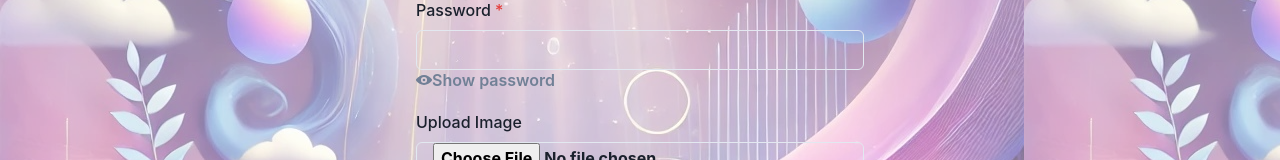
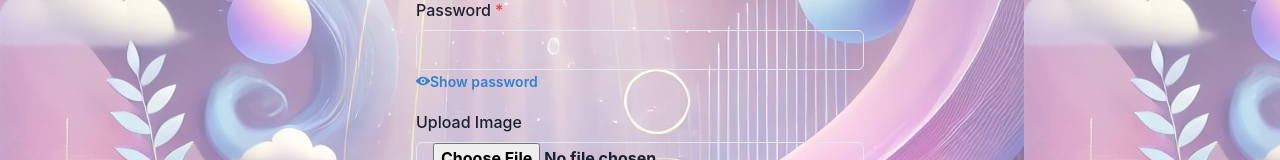
Before and after one commit to aelyakoubi/website, a React (Vite) app in the folder frontend/: page /signup in a window 1280 px wide. Shown: the part 378-538 px from the top of the page. Built offline with nearby package versions, Linux system fonts and the light colour scheme.

Commit message:
many modified files and succesfully signup logic

```diff
--- a/frontend/src/pages/SignUpPage.jsx
+++ b/frontend/src/pages/SignUpPage.jsx
@@ -38,23 +38,20 @@ const SignUpPage = () => {
     setErrorMessage(''); // Reset error message
     setSuccessMessage(''); // Reset success message
 
-    const { name, email, username, password, image } = formData; // Use 'image' here
+    const { name, email, username, password, imageFile } = formData; // Correctly use 'imageFile' here
 
     try {
-      await handleSignUp(name, email, username, password, image); // Pass 'image'
+      await handleSignUp(name, email, username, password, imageFile); // Pass 'imageFile'
       setSuccessMessage('Sign-up successful! Redirecting...');
 
       setTimeout(() => {
         navigate('/'); // Redirect to the homepage after 2 seconds
       }, 2000);
-
     } catch (error) {
       console.error("Sign-up error:", error); // Log the error for debugging
       setErrorMessage(error.response?.data?.message || 'Sign-up failed. Please try again.');
     }
   };
-
-
 
   return (
     <Box maxW="md" mx="auto" mt={10}>
@@ -67,7 +64,7 @@ const SignUpPage = () => {
             <Input
               type="text"
               name="name"
-               fontWeight="bold"
+              fontWeight="bold"
               value={formData.name}
               onChange={handleInputChange}
               required
@@ -78,7 +75,7 @@ const SignUpPage = () => {
             <Input
               type="email"
               name="email"
-               fontWeight="bold"
+              fontWeight="bold"
               value={formData.email}
               onChange={handleInputChange}
               required
@@ -89,7 +86,7 @@ const SignUpPage = () => {
             <Input
               type="text"
               name="username"
-               fontWeight="bold"
+              fontWeight="bold"
               value={formData.username}
               onChange={handleInputChange}
               required
@@ -100,12 +97,18 @@ const SignUpPage = () => {
             <Input
               type={showPassword ? 'text' : 'password'} // Toggle password visibility
               name="password"
-               fontWeight="bold"
+              fontWeight="bold"
               value={formData.password}
               onChange={handleInputChange}
               required
             />
-            <Button onClick={() => setShowPassword(!showPassword)} variant="link">
+            <Button
+              type="button" // Prevents form submission
+              onClick={() => setShowPassword(!showPassword)}
+              variant="link"
+              color="blue.500" // Adjust color for visibility
+              fontSize="sm" // Smaller font size for the button
+            >
               {showPassword ? <ViewOffIcon /> : <ViewIcon />}
               {showPassword ? 'Hide password' : 'Show password'}
             </Button>
@@ -115,7 +118,7 @@ const SignUpPage = () => {
             <Input
               type="file"
               accept="image/*"
-               fontWeight="bold"
+              fontWeight="bold"
               onChange={handleImageChange}
             />
           </FormControl>
```
Also changed, not shown: 3 other files (tests, documents, lock files or other folders).
